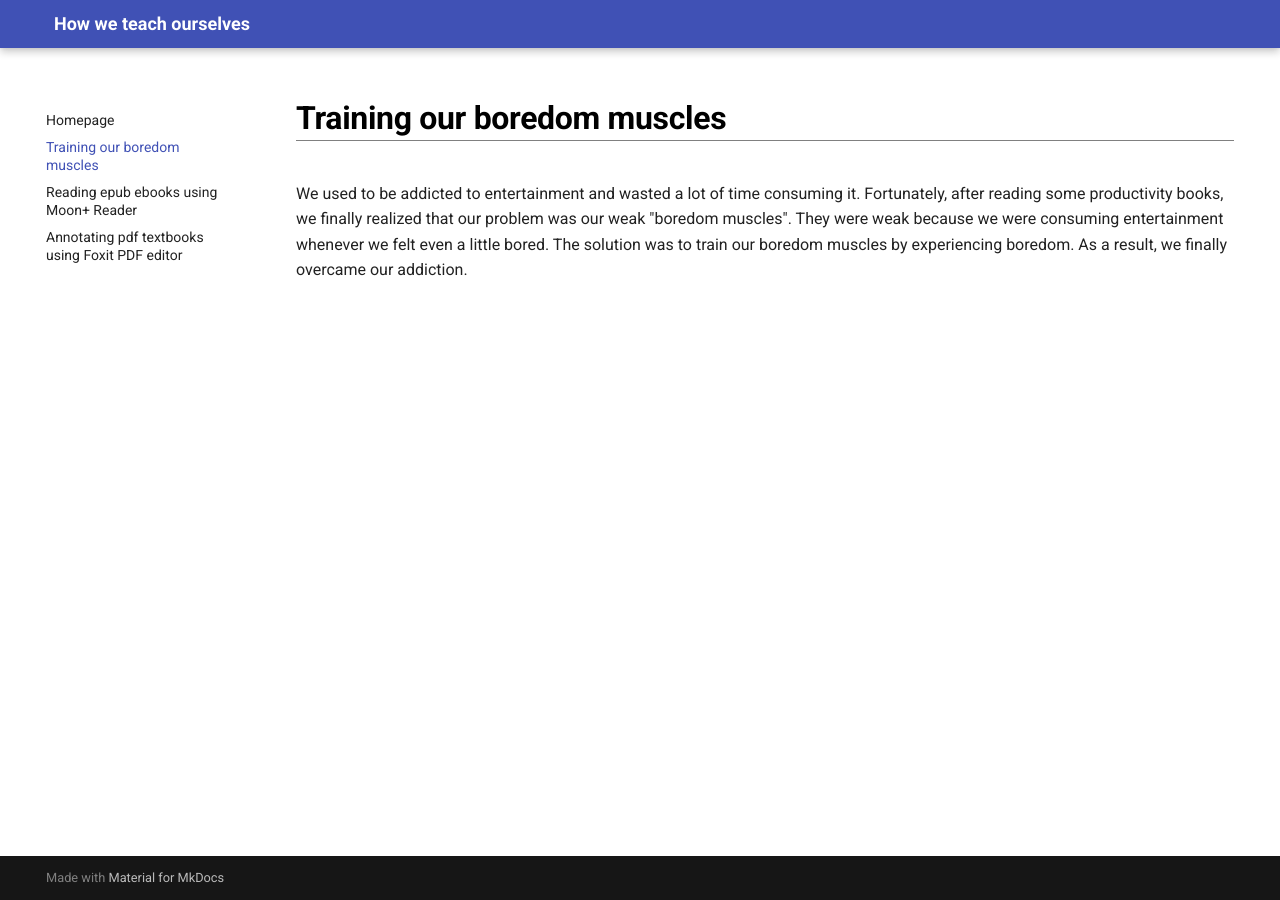
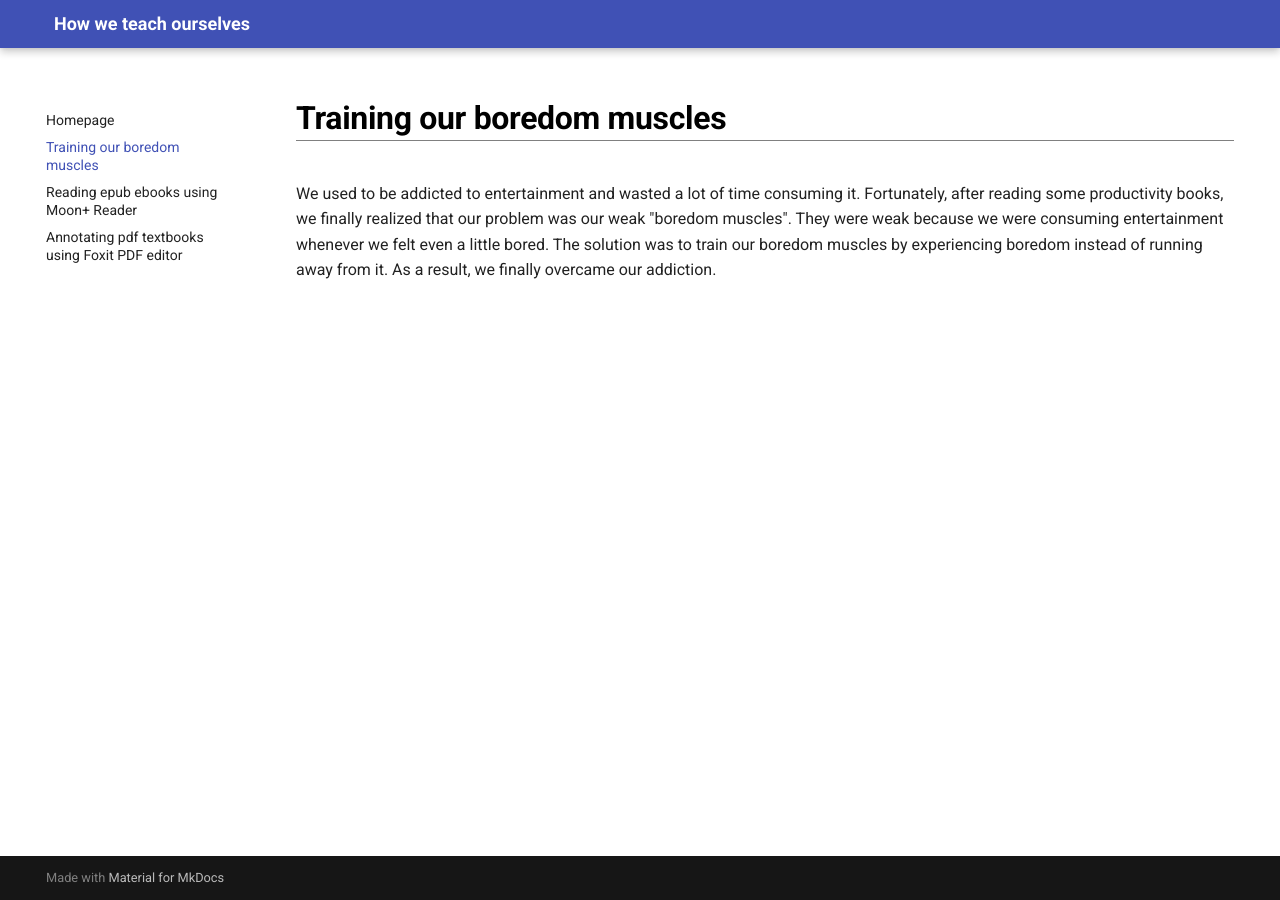
Before and after one commit to maximilian-ho/how-we-teach-ourselves, an MkDocs documentation site: the page built from docs/boredom.md, in a window 1280 px wide. Built offline with MkDocs 1.6.1 and Material for MkDocs 9.7.7, drawn with Linux system fonts in a browser that asks for light colours.

Commit message:
Update boredom.md

```diff
--- a/docs/boredom.md
+++ b/docs/boredom.md
@@ -1,3 +1,3 @@
 # Training our boredom muscles
 
-We used to be addicted to entertainment and wasted a lot of time consuming it. Fortunately, after reading some productivity books, we finally realized that our problem was our weak "boredom muscles". They were weak because we were consuming entertainment whenever we felt even a little bored. The solution was to train our boredom muscles by experiencing boredom. As a result, we finally overcame our addiction.
+We used to be addicted to entertainment and wasted a lot of time consuming it. Fortunately, after reading some productivity books, we finally realized that our problem was our weak "boredom muscles". They were weak because we were consuming entertainment whenever we felt even a little bored. The solution was to train our boredom muscles by experiencing boredom instead of running away from it. As a result, we finally overcame our addiction.
```
